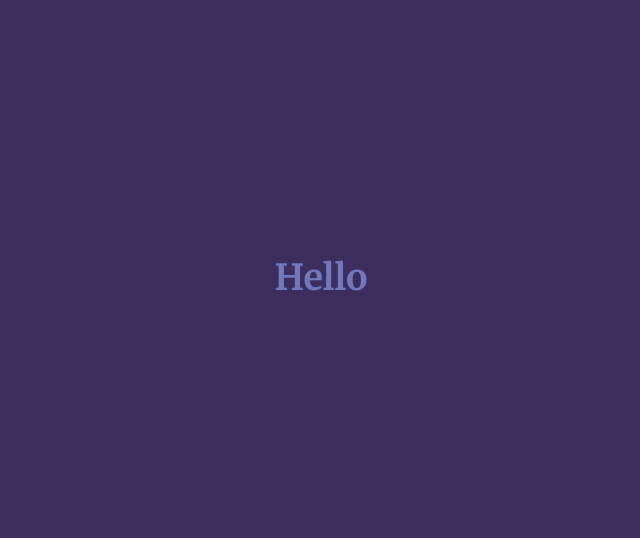
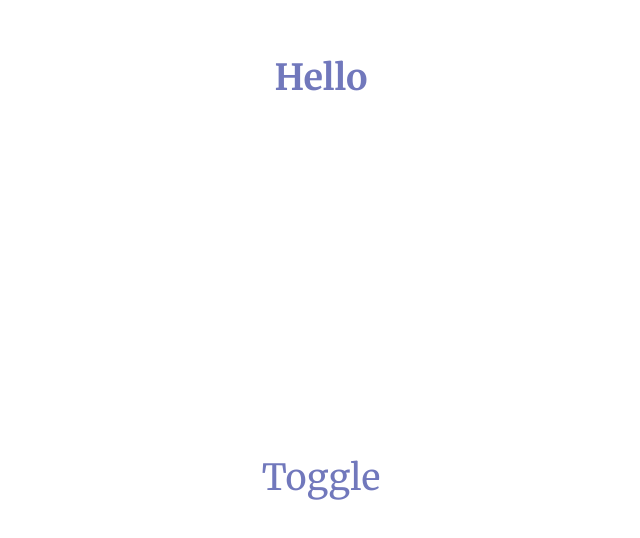
Before and after one commit to Shaharafat/personal-portfolio, a Next.js app: page / in a window 1280 px wide. Shown: the part 122-660 px from the top of the page, without its empty margins (319-959 px from the left). Built offline with nearby package versions, Linux system fonts and the light colour scheme.

Commit message:
dark mode added

```diff
--- a/jsconfig.json
+++ b/jsconfig.json
@@ -2,7 +2,8 @@
   "compilerOptions": {
     "baseUrl": ".",
     "paths": {
-      "@/components/*": ["components/*"]
+      "@/components/*": ["components/*"],
+      "@/pages/*":["pages/*"],
     }
   }
 }
--- a/package.json
+++ b/package.json
@@ -9,8 +9,10 @@
   },
   "dependencies": {
     "next": "10.2.0",
+    "next-themes": "^0.0.14",
     "react": "17.0.2",
-    "react-dom": "17.0.2"
+    "react-dom": "17.0.2",
+    "react-icons": "^4.2.0"
   },
   "devDependencies": {
     "autoprefixer": "^10.2.5",
--- a/pages/_app.js
+++ b/pages/_app.js
@@ -1,7 +1,12 @@
-import '../styles/globals.css'
+import { ThemeProvider } from "next-themes";
+import "../styles/globals.css";
 
 function MyApp({ Component, pageProps }) {
-  return <Component {...pageProps} />
+  return (
+    <ThemeProvider attribute="class">
+      <Component {...pageProps} />
+    </ThemeProvider>
+  );
 }
 
-export default MyApp
+export default MyApp;
--- a/pages/index.js
+++ b/pages/index.js
@@ -1,18 +1,22 @@
-import Head from 'next/head'
+import { useTheme } from "next-themes";
+import Head from "next/head";
 
 export default function Home() {
+  const { theme, setTheme } = useTheme();
   return (
-    <div >
+    <div>
       <Head>
         <title>Portfolio | Shah Arafat</title>
         <meta name="description" content="Portfolio website of Shah Arafat" />
         <link rel="icon" href="/favicon.ico" />
       </Head>
 
-      <main className=" grid place-items-center min-h-screen font-merriweather text-4xl font-bold bg-purpleDark text-darkBlue">
+      <main className=" grid place-items-center min-h-screen font-merriweather text-4xl font-bold bg-white dark:bg-purpleDark text-darkBlue">
         Hello
+        <button onClick={() => setTheme(theme === "dark" ? "light" : "dark")}>
+          Toggle
+        </button>
       </main>
-
     </div>
-  )
+  );
 }
```
Also changed, not shown: components/Home.js (added), 1 other file (tests, documents, lock files or other folders).
